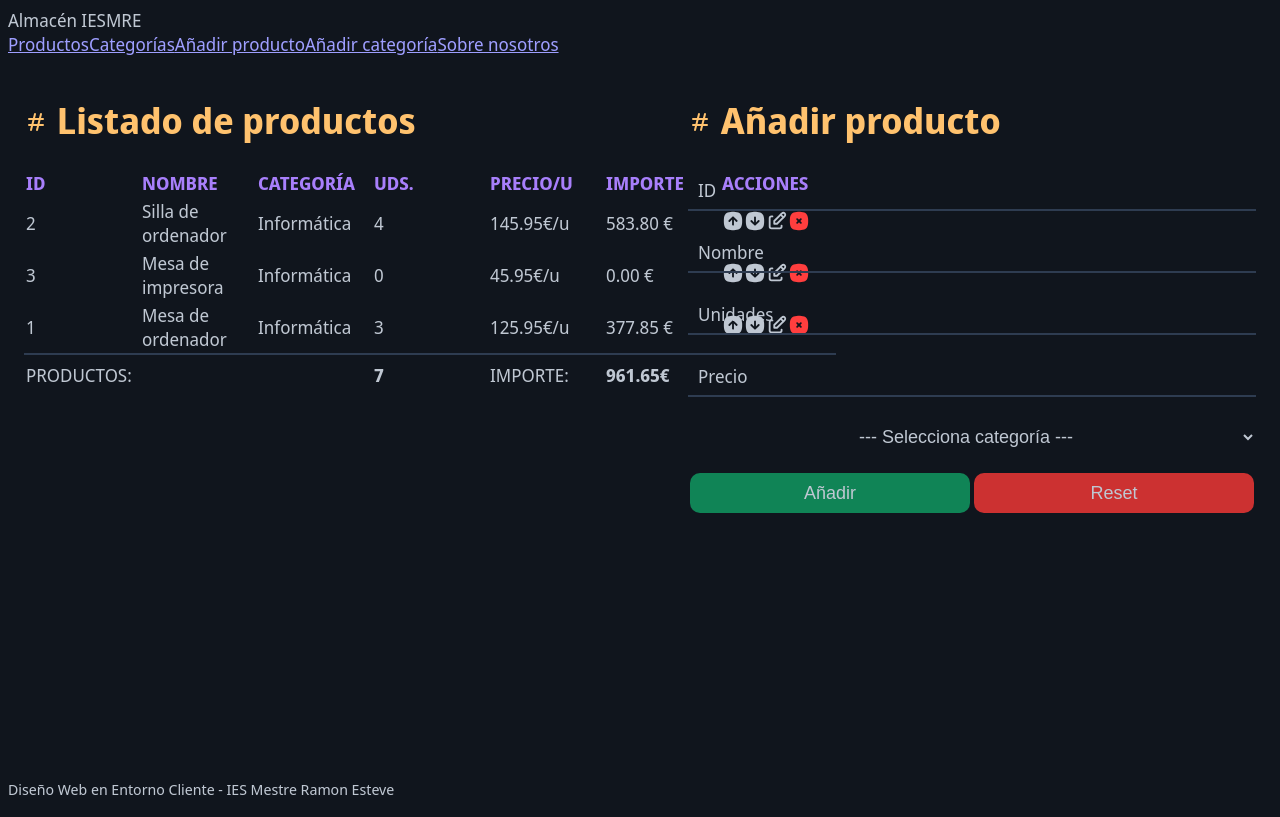
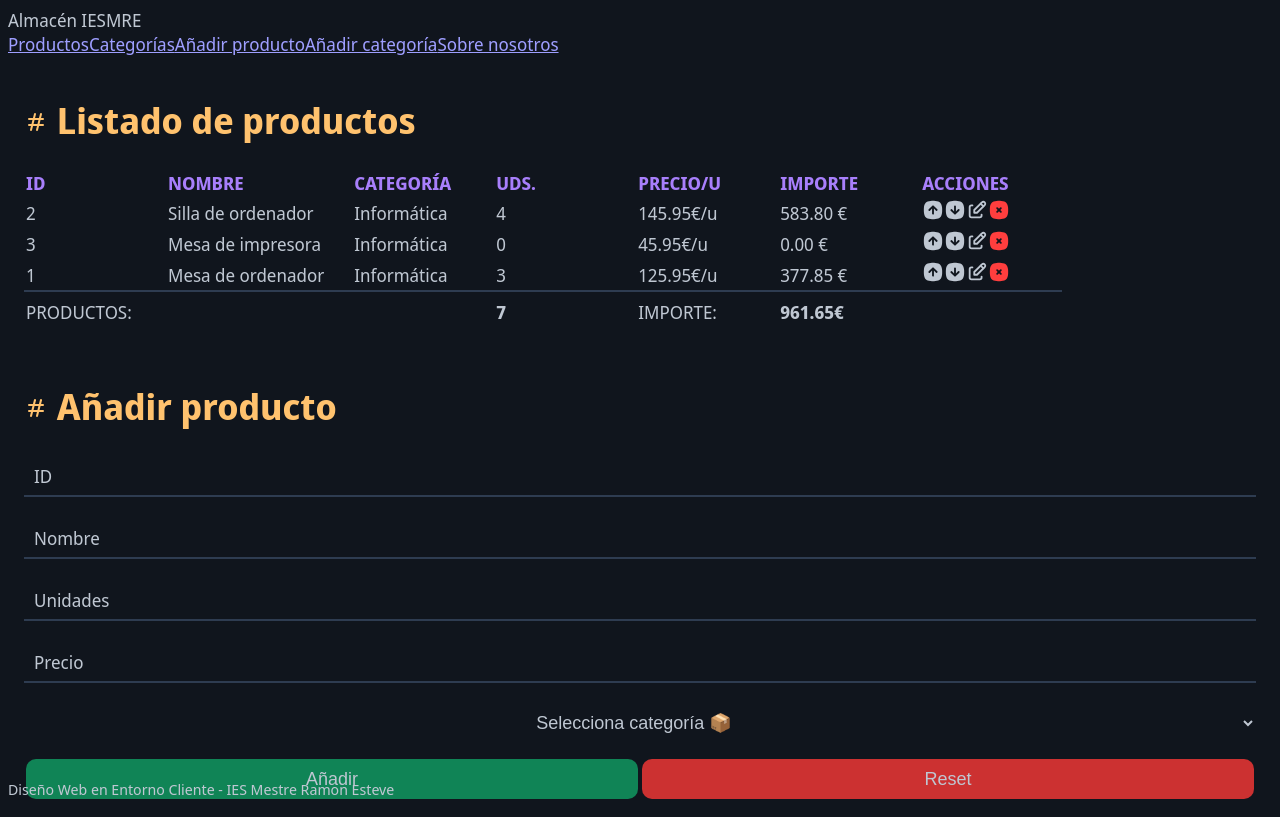
Before and after one commit to notDRKY/vue-final-project-dwc, a Vue app: page / in a window 1280 px wide. Built offline with nearby package versions, Linux system fonts and the light colour scheme.

Commit message:
minor styles changes

```diff
--- a/src/App.vue
+++ b/src/App.vue
@@ -58,7 +58,7 @@ h1 {
 
 .table_cont {
   padding: 1rem;
-  width: 50%;
+  width: auto;
 }
 
 table {
@@ -81,6 +81,7 @@ table thead {
 table td {
   min-width: 7rem;
   padding: 0.125rem;
+  padding-right: 1.75rem;
 }
 
 table tr.total {
@@ -95,8 +96,7 @@ table tr.total td {
 /* Form styles */
 form {
   flex: 1;
-  width: 100%;
-  box-sizing: border-box;
+  width: auto;
   align-items: center;
 }
 
--- a/src/components/ProductForm.vue
+++ b/src/components/ProductForm.vue
@@ -17,27 +17,27 @@
 
 			<div class="input-group">
 				<input type="text" v-model="product.id" disabled>
-				<label for="newprod-id">ID</label>
+				<label for="">ID</label>
 			</div>
 
 			<div class="input-group">
 				<input type="text" v-model="product.name" required>
-				<label for="newprod-name">Nombre</label>
+				<label for="">Nombre</label>
 			</div>
 
 			<div class="input-group">
 				<input type="number" v-model="product.units" required min="0" step="1">
-				<label for="newprod-units">Unidades</label>
+				<label for="">Unidades</label>
 			</div>
 
 			<div class="input-group">
 				<input type="number" v-model="product.price" required min="0" step="0.01">
-				<label for="newprod-price">Precio</label>
+				<label for="">Precio</label>
 			</div>
 			<div>
-				<label for="newprod-cat"></label>
+				<label for=""></label>
 				<select v-model="product.category" required>
-					<option value="">--- Selecciona categoría ---</option>
+					<option value="">Selecciona categoría 📦</option>
 					<option v-for="cat in categories" :key="cat.id" :value="cat.id" :title="cat.description">{{ cat.name }}
 					</option>
 				</select>
--- a/src/components/ProductItem.vue
+++ b/src/components/ProductItem.vue
@@ -85,7 +85,13 @@ export default {
     },
     returnCategory(id) {
       //store.returnProductCategoryAction(this.item.id)
-      return store.state.categories.find((i) => i.id === id).name
+      //return store.state.categories.find((i) => i.id === id).name
+      const category = store.state.categories.find((i) => i.id === id);
+      if (category) {
+        return category.name;
+      } else {
+        return "Sin categoría";
+      }
     }
   }
 }
@@ -101,4 +107,5 @@ tr td button {
 
 tr td button:hover {
   cursor: pointer;
-}</style>
+}
+</style>
```
